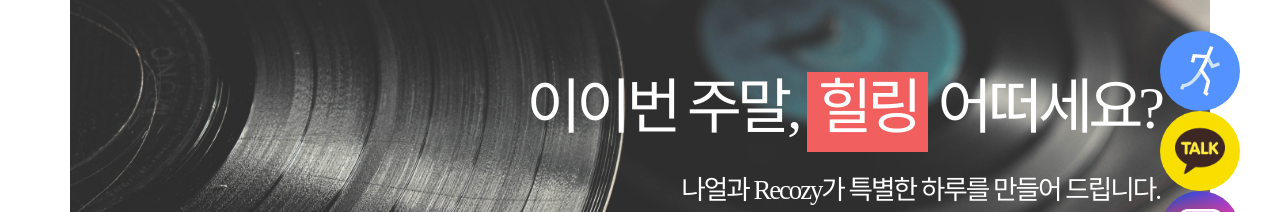
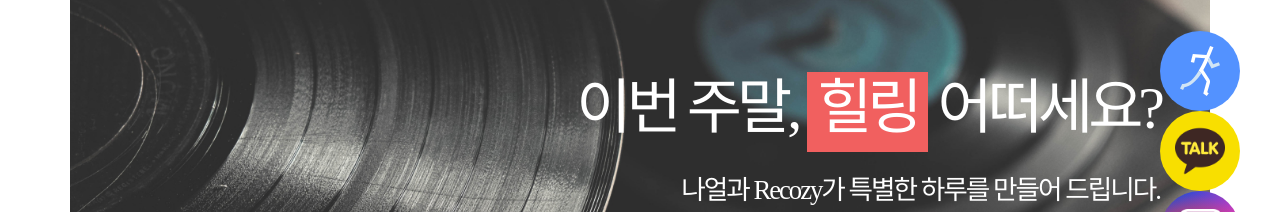
Before and after one commit to kcy230426/recozy, a React (Create React App) app in the folder go/: page / in a window 1280 px wide. Shown: the part 405-617 px from the top of the page. Built offline with nearby package versions, Linux system fonts and the light colour scheme; a web font is replaced by a local one.

Commit message:
경로, 시험용 글자 재수정

```diff
--- a/go/src/component/Banner.js
+++ b/go/src/component/Banner.js
@@ -8,7 +8,7 @@ const Banner = () => {
             <div id="banner">
                 <img src={bg} alt="메인 배경" className='img-fluid' />
                 <div className="textbox">
-                    <h3>이이번 주말, <span className="coloring">힐링</span> 어떠세요?</h3>
+                    <h3>이번 주말, <span className="coloring">힐링</span> 어떠세요?</h3>
                     <p>나얼과 Recozy가 특별한 하루를 만들어 드립니다.</p>
                 </div>
             </div>
--- a/go/src/component/Form.js
+++ b/go/src/component/Form.js
@@ -3,6 +3,7 @@ import React, {useState} from "react"
 import 'swiper/css';
 import 'swiper/css/pagination'
 import 'swiper/css/autoplay'
+import letter from './../asset/letter_tr.png'
 
 
 const Form = () => {
@@ -49,7 +50,7 @@ const Form = () => {
         <section id="form-all" className='container-lg px-4'>
             <h2 id="form-title" className="text-center text-white pt-5 pb-4">
                 사전예약하고,<span className="md-block"></span> 선물도 받고!
-                <img id="e-title" src="../asset/letter_tr.png" className="img-fluid" alt="영문 타이틀"/> </h2>
+                <img id="e-title" src={letter} className="img-fluid" alt="영문 타이틀"/> </h2>
             <div id="form-date" className="text-center text-white pb-4">2023년 <span>5월 27일 ~ 28일</span>(토~일)<span className="sm-block"></span> 저녁 7시~12시｜서현역 ○○○○펍<span className="sm-block md-block"></span>(6번 출구 500M 이내 위치) </div>
             <form action="" id="form-box" className="d-lg-flex border-radius" onSubmit={handleSubmit}>
                 <div id="img"></div>
```
